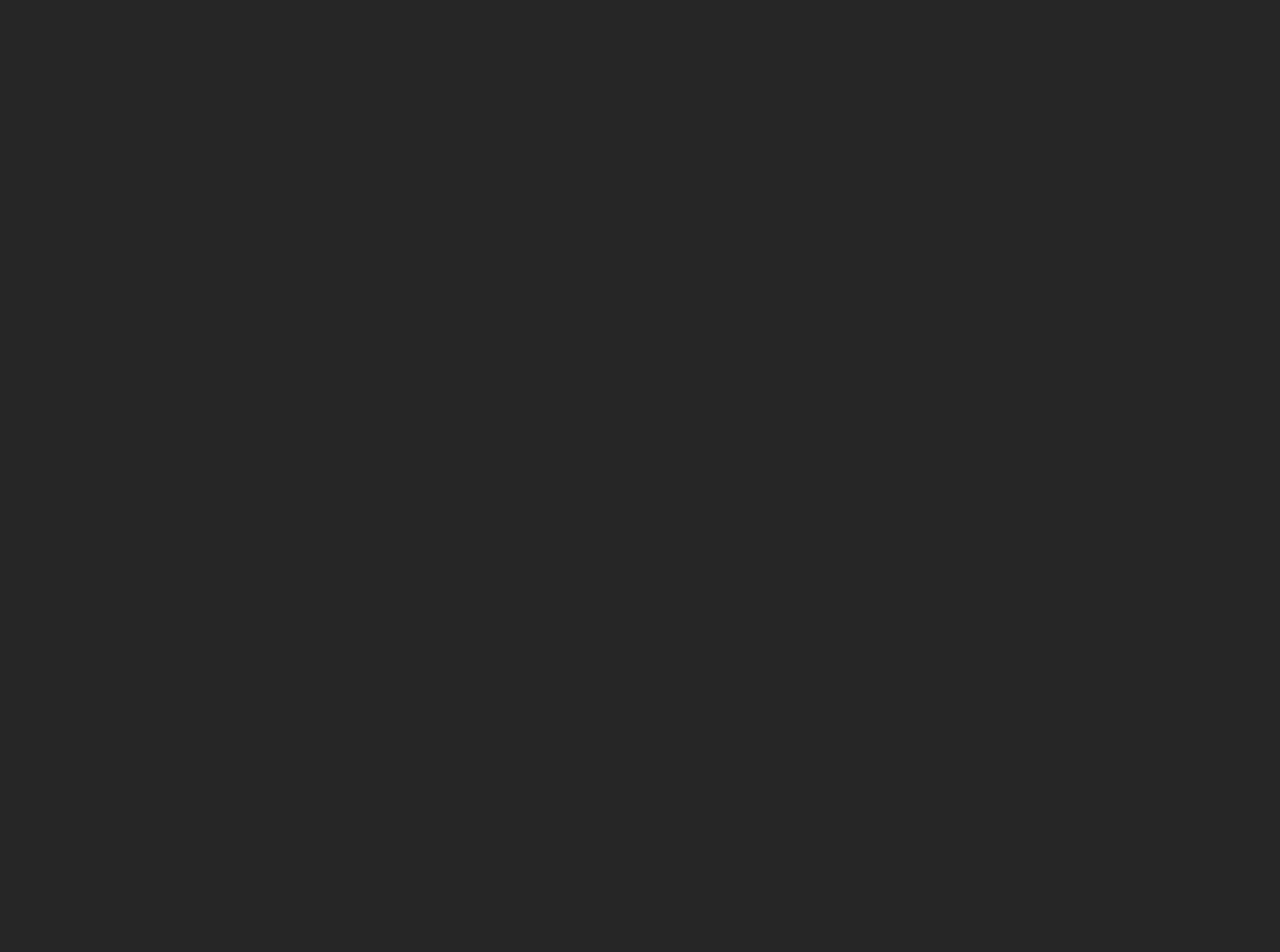
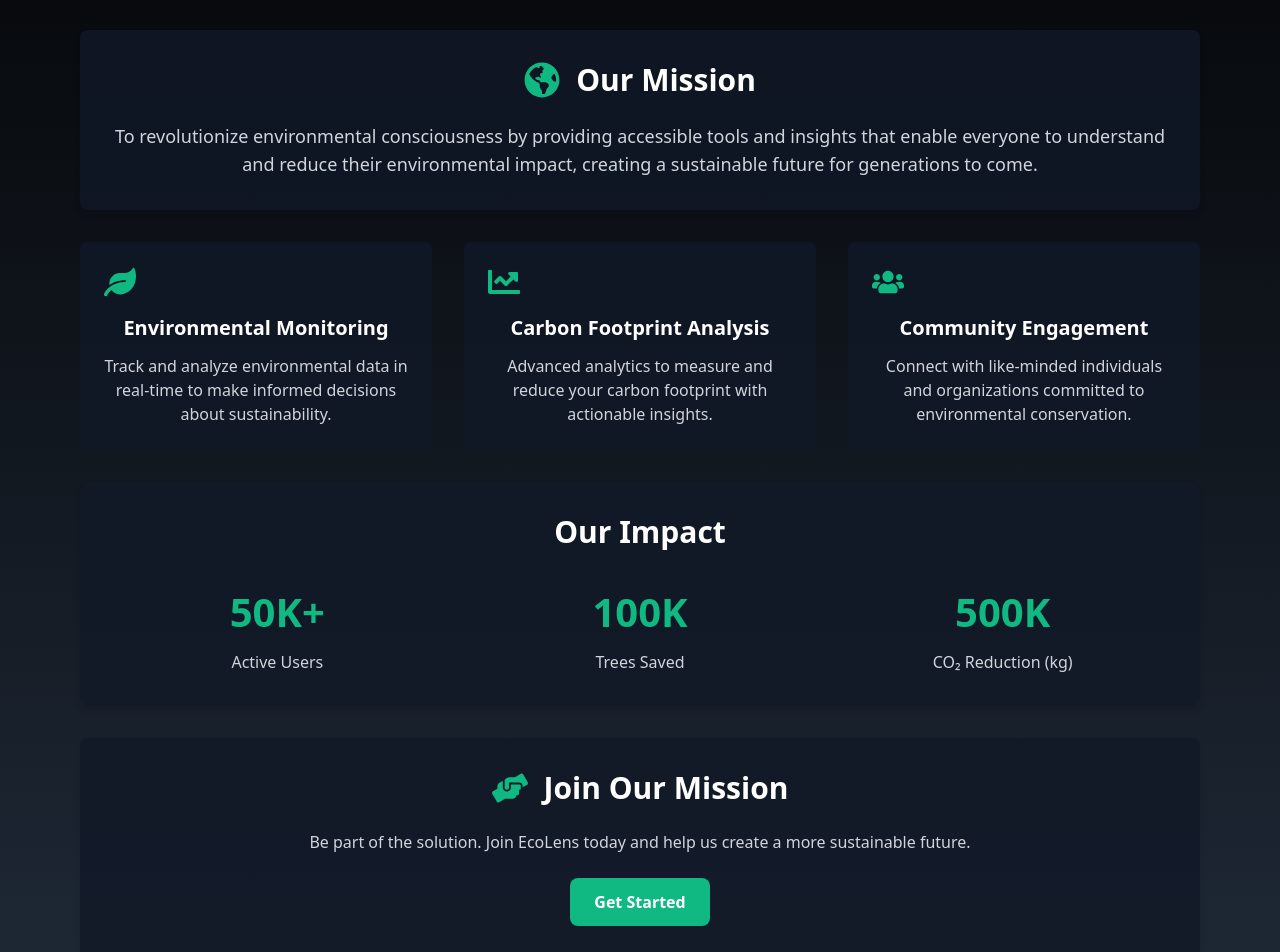
Before and after one commit to Isabelle36/EcoLens, a React (Create React App) app in the folder frontend-eco/: page /about in a window 1280 px wide. Shown: the part 340-1292 px from the top of the page. Before the commit the page ends 800 px from the top, so only its background shows below. Built offline with nearby package versions, Linux system fonts and the light colour scheme; no server answers.

Commit message:
Update About.js page

```diff
--- a/frontend-eco/src/Components/About/About.js
+++ b/frontend-eco/src/Components/About/About.js
@@ -1,10 +1,110 @@
-import React from 'react'
-import { Navbar } from '../Home b4 Login/Navbar'
+import React from 'react';
+import { Navbar } from '../Home b4 Login/Navbar';
+import "../Home b4 Login/Home.css";
+import "../../../src/styles.css";
+import { FaLeaf, FaChartLine, FaUsers, FaGlobeAmericas, FaHandsHelping } from 'react-icons/fa';
 
 export const About = () => {
+  const features = [
+    {
+      icon: <FaLeaf />,
+      title: "Environmental Monitoring",
+      description: "Track and analyze environmental data in real-time to make informed decisions about sustainability."
+    },
+    {
+      icon: <FaChartLine />,
+      title: "Carbon Footprint Analysis",
+      description: "Advanced analytics to measure and reduce your carbon footprint with actionable insights."
+    },
+    {
+      icon: <FaUsers />,
+      title: "Community Engagement",
+      description: "Connect with like-minded individuals and organizations committed to environmental conservation."
+    }
+  ];
+
+  const impactStats = [
+    {
+      number: "50K+",
+      label: "Active Users"
+    },
+    {
+      number: "100K",
+      label: "Trees Saved"
+    },
+    {
+      number: "500K",
+      label: "CO₂ Reduction (kg)"
+    }
+  ];
+
   return (
-    <div className='text-white'>
-    <Navbar/>
-    Hi i am about</div>
-  )
-}
+    <div className='min-h-screen bg-gradient-to-b from-black to-gray-800 text-white'>
+      <Navbar />
+
+      {/* Page Header */}
+      <div className='page-header'>
+        <h1>About EcoLens</h1>
+        <p>
+          EcoLens is a cutting-edge environmental monitoring platform that empowers individuals and organizations
+          to make a positive impact on our planet through data-driven sustainability practices.
+        </p>
+      </div>
+
+      <div className='max-w-6xl mx-auto px-4 py-8'>
+        {/* Mission Section */}
+        <div className='content-card'>
+          <div className='flex items-center justify-center mb-6'>
+            <FaGlobeAmericas className='text-4xl text-green-500 mr-4' />
+            <h2 className='text-3xl font-bold'>Our Mission</h2>
+          </div>
+          <p className='text-center text-gray-300 text-lg'>
+            To revolutionize environmental consciousness by providing accessible tools and insights
+            that enable everyone to understand and reduce their environmental impact, creating a
+            sustainable future for generations to come.
+          </p>
+        </div>
+
+        {/* Features Grid */}
+        <div className='features-grid'>
+          {features.map((feature, index) => (
+            <div key={index} className='feature-card'>
+              <div className='feature-icon'>
+                {feature.icon}
+              </div>
+              <h3 className='text-xl font-bold mb-3'>{feature.title}</h3>
+              <p className='text-gray-300'>{feature.description}</p>
+            </div>
+          ))}
+        </div>
+
+        {/* Impact Stats */}
+        <div className='content-card'>
+          <h2 className='text-3xl font-bold text-center mb-8'>Our Impact</h2>
+          <div className='impact-stats'>
+            {impactStats.map((stat, index) => (
+              <div key={index}>
+                <div className='stat-number'>{stat.number}</div>
+                <div className='text-gray-300'>{stat.label}</div>
+              </div>
+            ))}
+          </div>
+        </div>
+
+        {/* Join Us Section */}
+        <div className='content-card text-center'>
+          <div className='flex items-center justify-center mb-6'>
+            <FaHandsHelping className='text-4xl text-green-500 mr-4' />
+            <h2 className='text-3xl font-bold'>Join Our Mission</h2>
+          </div>
+          <p className='text-gray-300 mb-6'>
+            Be part of the solution. Join EcoLens today and help us create a more sustainable future.
+          </p>
+          <button className='primary-button'>
+            Get Started
+          </button>
+        </div>
+      </div>
+    </div>
+  );
+};
```
